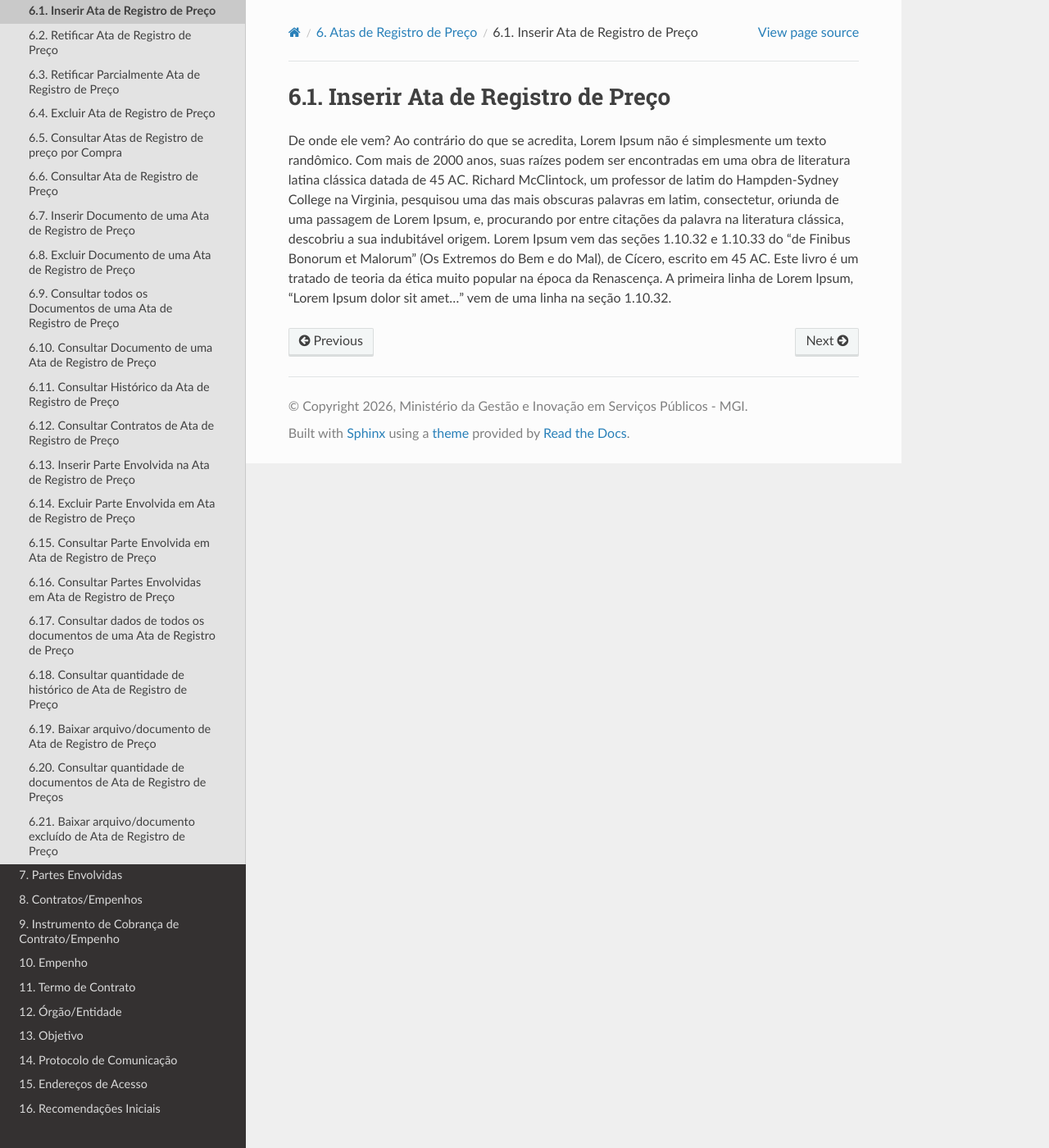
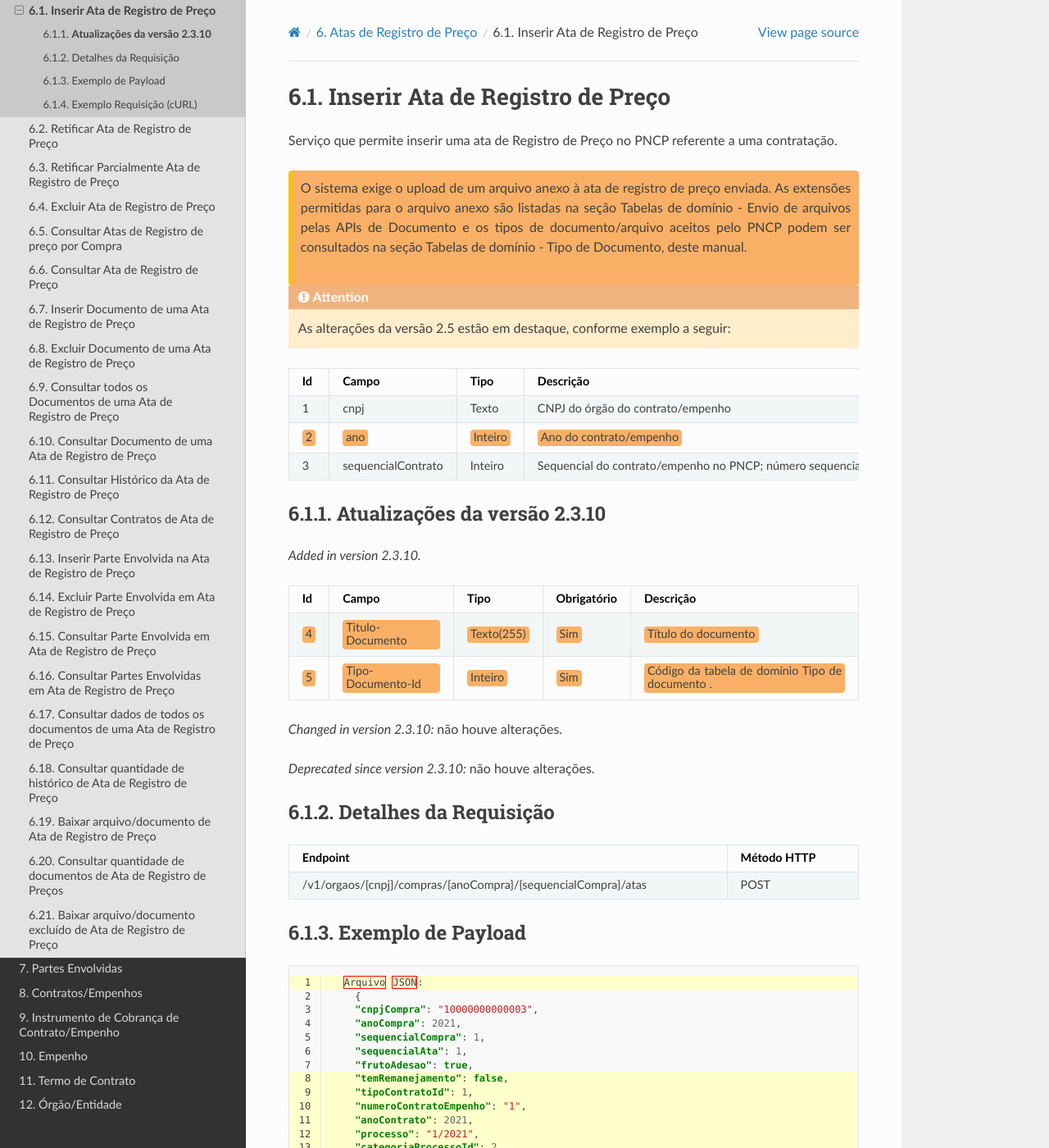
Before and after one commit to carlosmgi/Manual-de-Integracao-do-PNCP, a Sphinx documentation site: the page built from docs/source/ata_de_registro_de_preco/inserir_ata_de_registro_de_preco.rst, in a window 1280 px wide and 1400 px high. Shown: the whole window at 82% size. Built offline with Sphinx 7.4.7 and the Read the Docs theme 3.1.0, drawn with Linux system fonts in a browser that asks for light colours; pages that are not in the unit, such as notebooks, are missing from menus; some of the changed text lies outside the part shown.

Commit message:
Update inserir_ata_de_registro_de_preco.rst

```diff
--- a/docs/source/ata_de_registro_de_preco/inserir_ata_de_registro_de_preco.rst
+++ b/docs/source/ata_de_registro_de_preco/inserir_ata_de_registro_de_preco.rst
@@ -1,4 +1,135 @@
 Inserir Ata de Registro de Preço
 ================================
 
-De onde ele vem? Ao contrário do que se acredita, Lorem Ipsum não é simplesmente um texto randômico. Com mais de 2000 anos, suas raízes podem ser encontradas em uma obra de literatura latina clássica datada de 45 AC. Richard McClintock, um professor de latim do Hampden-Sydney College na Virginia, pesquisou uma das mais obscuras palavras em latim, consectetur, oriunda de uma passagem de Lorem Ipsum, e, procurando por entre citações da palavra na literatura clássica, descobriu a sua indubitável origem. Lorem Ipsum vem das seções 1.10.32 e 1.10.33 do "de Finibus Bonorum et Malorum" (Os Extremos do Bem e do Mal), de Cícero, escrito em 45 AC. Este livro é um tratado de teoria da ética muito popular na época da Renascença. A primeira linha de Lorem Ipsum, "Lorem Ipsum dolor sit amet..." vem de uma linha na seção 1.10.32.
+Serviço que permite inserir uma ata de Registro de Preço no PNCP referente a uma contratação.
+
+.. container:: destaque-amarelo
+
+   O sistema exige o upload de um arquivo anexo à ata de registro de preço enviada. As extensões permitidas para o arquivo anexo são listadas na seção Tabelas de domínio - Envio de arquivos pelas APIs de Documento e os tipos de documento/arquivo aceitos pelo PNCP podem ser consultados na seção Tabelas de domínio - Tipo de Documento, deste manual.
+
+.. Attention::
+
+   As alterações da versão |versao| estão em destaque, conforme exemplo a seguir:
+
+.. list-table::
+   :width: 100%
+   :widths: 5 25 15 25
+   :header-rows: 1
+
+   * - Id
+     - Campo
+     - Tipo
+     - Descrição
+   * - 1
+     - cnpj
+     - Texto
+     - CNPJ do órgão do contrato/empenho
+   * - :destaque:`2`
+     - :destaque:`ano`
+     - :destaque:`Inteiro`
+     - :destaque:`Ano do contrato/empenho`
+   * - 3
+     - sequencialContrato
+     - Inteiro
+     - Sequencial do contrato/empenho no PNCP; número sequencial gerado no momento da inclusão
+
+**Atualizações da versão 2.3.10**
+~~~~~~~~~~~~~~~~~~~~~~~~~~~~~~~~~
+
+.. versionadded:: 2.3.10
+
+.. list-table::
+   :widths: auto
+   :header-rows: 1
+
+   * - Id
+     - Campo
+     - Tipo
+     - Obrigatório
+     - Descrição
+
+   * - :destaque:`4`
+     - :destaque:`Titulo-Documento`
+     - :destaque:`Texto(255)`
+     - :destaque:`Sim`
+     - :destaque:`Título do documento`
+
+   * - :destaque:`5`
+     - :destaque:`Tipo-Documento-Id`
+     - :destaque:`Inteiro`
+     - :destaque:`Sim`
+     - :destaque:`Código da tabela de domínio Tipo de documento .`
+
+.. versionchanged:: 2.3.10
+
+   não houve alterações.
+
+.. deprecated:: 2.3.10
+
+   não houve alterações.
+
+Detalhes da Requisição
+~~~~~~~~~~~~~~~~~~~~~~
+
+.. list-table::
+   :width: 100%
+   :widths: 50 15
+   :header-rows: 1
+
+   * - Endpoint
+     - Método HTTP
+   * - /v1/orgaos/{cnpj}/compras/{anoCompra}/{sequencialCompra}/atas
+     - POST
+
+Exemplo de Payload
+~~~~~~~~~~~~~~~~~~
+
+.. code-block:: json
+  :linenos:
+  :emphasize-lines: 1,8-15
+
+    Arquivo JSON:
+      {
+      "cnpjCompra": "10000000000003",
+      "anoCompra": 2021,
+      "sequencialCompra": 1,
+      "sequencialAta": 1,
+      "frutoAdesao": true,
+      "temRemanejamento": false,
+      "tipoContratoId": 1,
+      "numeroContratoEmpenho": "1",
+      "anoContrato": 2021,
+      "processo": "1/2021",
+      "categoriaProcessoId": 2,
+      "receita": false,
+      "codigoUnidade": "1",
+      "niFornecedor": "10000000000010",
+      "tipoPessoaFornecedor": "PJ",
+      "nomeRazaoSocialFornecedor": "Fornecedor do Teste I",
+      "objetoContrato": "Contrato para exemplificar uso da API PNCP",
+      "informacaoComplementar": "",
+      "valorInicial": 10000.0000,
+      "numeroParcelas": 2,
+      "valorParcela": 5000.0000,
+      "valorGlobal": 10000.0000,
+      "valorAcumulado": 10000.0000,
+      "dataAssinatura": "2021-07-27",
+      "dataVigenciaInicio": "2021-07-28",
+      "dataVigenciaFim": "2021-07-29",
+      "identificadorCipi": "111.11-011",
+      "urlCipi": "https://cipi.economia.gov.br/111.11-011"
+    }
+
+Exemplo Requisição (cURL)
+~~~~~~~~~~~~~~~~~~~~~~~~~
+
+.. code-block:: bash
+  :linenos:
+  :emphasize-lines: 1-6
+
+   curl -X POST \
+     --header "Authorization: Bearer access_token" \
+     --header "accept: */*" \
+     --header "Content-Type: application/json" \
+     --data "@home/objeto.json" \
+     "$BASE_URL/v1/orgaos/100000000000003/contratos"
```
